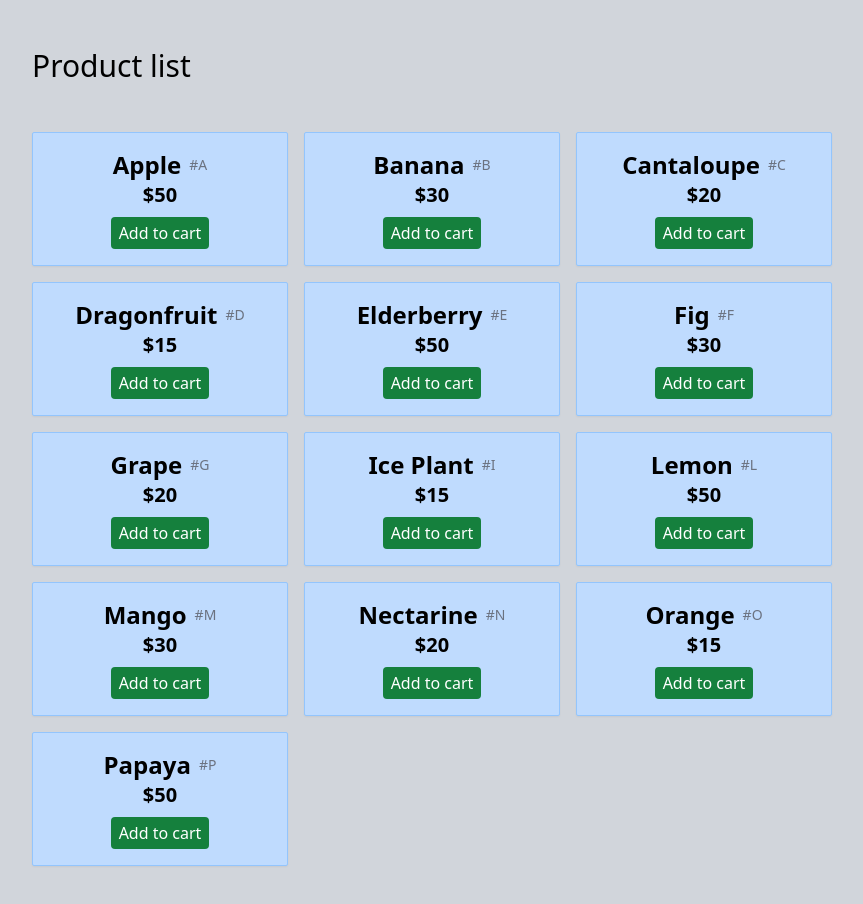
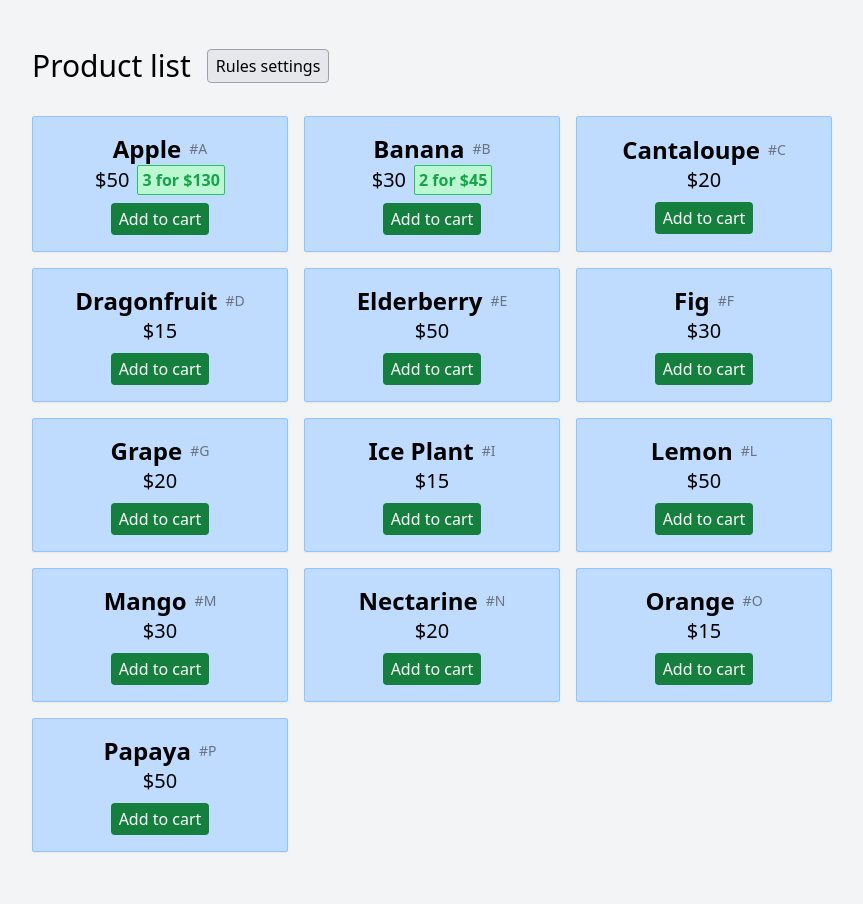
Before and after one commit to kkfuri/cart-homework, a React (Create React App) app: page / in a window 1280 px wide. Shown: the top 904 px of the page, without its empty margins (0-863 px from the left). Built offline with nearby package versions, Linux system fonts and the light colour scheme.

Commit message:
feat: improve rules api and start page for rules

```diff
--- a/src/components/Cart.tsx
+++ b/src/components/Cart.tsx
@@ -34,7 +34,7 @@ function Cart() {
       </button>
       <div
         className={[
-          "fixed bottom-0 left-0 right-0 lg:right-10 lg:left-auto lg:block",
+          "fixed bottom-0 lg:bottom-10 left-0 right-0 lg:right-10 lg:left-auto lg:block",
           isOpen ? "block" : "hidden",
         ].join(" ")}
       >
--- a/src/components/ProductCard.tsx
+++ b/src/components/ProductCard.tsx
@@ -1,18 +1,32 @@
-import { type Product } from "../utils/checkout";
+import { type Product, CustomRule } from "../utils/checkout";
 
 type ProductCardProps = {
   onClickAddToCart: (sku: string) => void;
+  rule?: CustomRule;
 } & Product;
 
-function ProductCard({ name, price, sku, onClickAddToCart }: ProductCardProps) {
+function ProductCard({
+  name,
+  price,
+  sku,
+  rule,
+  onClickAddToCart,
+}: ProductCardProps) {
   return (
     <div className="flex flex-col items-center justify-center shadow-sm border rounded-sm py-4 px-2 bg-blue-200 border-blue-300">
       <div className="mb-2 text-center">
-        <div className="flex space-x-2 items-center">
+        <div className="flex space-x-2 items-center justify-center">
           <h3 className="font-bold text-lg md:text-2xl">{name}</h3>
           <span className="text-sm text-gray-500">#{sku}</span>
         </div>
-        <h4 className="font-bold text-xl">${price}</h4>
+        <div className="flex lg:space-x-2 items-center justify-center lg:flex-row flex-col">
+          <h4 className="text-xl">${price}</h4>
+          {rule && (
+            <h5 className="font-bold text-green-600 px-1 py-0.5 border border-green-500 bg-green-200 rounded-sm">
+              {rule?.quantity} for ${rule?.price}
+            </h5>
+          )}
+        </div>
       </div>
       <button
         className="rounded px-2 py-1 bg-green-700 hover:bg-green-500 transition text-white"
--- /dev/null
+++ b/src/components/Rules.tsx
@@ -0,0 +1,87 @@
+import { useState } from "react";
+import { useProducts } from "../context/products.context";
+import { useRules } from "../context/rules.context";
+
+function Rules() {
+  const { rules, removeRule } = useRules();
+  const { products } = useProducts();
+  const [isOpen, setIsOpen] = useState(false);
+
+  return (
+    <>
+      <button
+        onClick={() => setIsOpen(true)}
+        className="rounded border border-gray-400 bg-gray-200 px-2 py-1 flex items-center"
+      >
+        Rules settings
+      </button>
+      {isOpen && (
+        <div className="min-h-screen min-w-screen bg-white absolute inset-0 z-10">
+          <div className="max-w-5xl mx-auto py-12 px-8">
+            <div className="flex justify-between items-center mb-8">
+              <h3 className="text-xl lg:text-3xl">Rules</h3>
+              <button
+                className="rounded border border-gray-400 bg-gray-200 px-2 py-1 flex items-center"
+                onClick={() => setIsOpen(false)}
+              >
+                Close
+              </button>
+            </div>
+            <div className="my-4">
+              <h5 className="text-lg font-bold mb-2">Create new rule</h5>
+              <form className="flex space-x-4">
+                <select
+                  name="sku"
+                  className="border border-gray-200 p-2 text-sm rounded"
+                >
+                  {Object.entries(products)
+                    .filter(([sku]) => !rules[sku])
+                    .map(([sku, product]) => (
+                      <option value={sku}>{product.name}</option>
+                    ))}
+                </select>
+                <input
+                  type="text"
+                  inputMode="numeric"
+                  pattern="[0-9]*"
+                  name="quantity"
+                  placeholder="Quantity"
+                  className="border border-gray-200 p-2 text-sm rounded"
+                />
+                <input
+                  type="text"
+                  inputMode="numeric"
+                  pattern="[0-9]*"
+                  name="price"
+                  placeholder="Price"
+                  className="border border-gray-200 p-2 text-sm rounded"
+                />
+                <button type="submit">Create!</button>
+              </form>
+            </div>
+            <ul className="grid grid-cols-2 lg:grid-cols-3 h-full gap-4">
+              {Object.entries(rules).map(([sku, rule]) => (
+                <li
+                  className="p-4 flex items-center justify-between rounded border border-gray-300"
+                  key={sku}
+                >
+                  <span>
+                    {products[sku].name}: {rule.quantity} for ${rule.price}
+                  </span>
+                  <button
+                    className="text-red-500 px-1 py-0.5 text-sm border border-red-500 rounded-sm hover:bg-red-100/50 transition"
+                    onClick={() => removeRule(sku)}
+                  >
+                    Delete rule
+                  </button>
+                </li>
+              ))}
+            </ul>
+          </div>
+        </div>
+      )}
+    </>
+  );
+}
+
+export default Rules;
--- a/src/context/rules.context.tsx
+++ b/src/context/rules.context.tsx
@@ -8,7 +8,8 @@ interface ContextProps {
 }
 
 type RulesContextType = {
-  rules: CustomRule[];
+  rules: Record<string, CustomRule>;
+  removeRule: (sku: string) => void;
 };
 
 export const RulesContext = React.createContext<RulesContextType | undefined>(
@@ -16,10 +17,20 @@ export const RulesContext = React.createContext<RulesContextType | undefined>(
 );
 
 export const RulesProvider = ({ children }: ContextProps) => {
-  const [rules] = useState(DEFAULT_RULES);
+  const [rules, setRules] = useState(DEFAULT_RULES);
+
+  function removeRule(sku: string) {
+    setRules((v) => {
+      const copy = { ...v };
+      delete copy[sku as keyof typeof rules];
+      return copy;
+    });
+  }
 
   return (
-    <RulesContext.Provider value={{ rules }}>{children}</RulesContext.Provider>
+    <RulesContext.Provider value={{ rules, removeRule }}>
+      {children}
+    </RulesContext.Provider>
   );
 };
 
--- a/src/index.css
+++ b/src/index.css
@@ -3,5 +3,5 @@
 @tailwind utilities;
 
 body {
-  @apply bg-gray-200;
+  @apply bg-gray-100;
 }
--- a/src/pages/Homepage.tsx
+++ b/src/pages/Homepage.tsx
@@ -1,29 +1,34 @@
 import ProductCard from "../components/ProductCard";
+import Cart from "../components/Cart";
+import Rules from "../components/Rules";
 
 import { useProducts } from "../context/products.context";
 import { useCart } from "../context/cart.context";
-import Cart from "../components/Cart";
+import { useRules } from "../context/rules.context";
 
 function Homepage() {
   const { products } = useProducts();
+  const { rules } = useRules();
   const { addItemToCart } = useCart();
 
   return (
-    <div className="bg-gray-300 min-h-screen px-8 py-12">
-      <div className="max-w-5xl mx-auto lg:mr-[26rem]">
+    <div className="max-w-5xl mx-auto lg:mr-[26rem] min-h-screen px-8 py-12">
       <div className="flex items-center justify-between">
-          <h2 className="text-3xl">Product list</h2>
+        <div className="flex items-center space-x-4">
+          <h2 className="text-xl lg:text-3xl">Product list</h2>
+          <Rules />
+        </div>
         <Cart />
       </div>
-        <div className="grid grid-cols-2 md:grid-cols-3 gap-4 mt-12">
+      <div className="grid grid-cols-2 md:grid-cols-3 gap-4 mt-8">
         {Object.values(products).map((product) => (
           <ProductCard
             key={product.sku}
             {...product}
+            rule={rules[product.sku]}
             onClickAddToCart={addItemToCart}
           />
         ))}
-        </div>
       </div>
     </div>
   );
--- a/src/utils/checkout/constants.ts
+++ b/src/utils/checkout/constants.ts
@@ -14,15 +14,7 @@ export const DEFAULT_PRODUCTS = {
   P: { sku: "P", price: 50, name: "Papaya" },
 };
 
-export const DEFAULT_RULES = [
-  {
-    product: "A",
-    quantity: 3,
-    price: 130,
-  },
-  {
-    product: "B",
-    quantity: 2,
-    price: 45,
-  },
-];
+export const DEFAULT_RULES = {
+  A: { quantity: 3, price: 130 },
+  B: { quantity: 2, price: 45 },
+};
--- a/src/utils/checkout/index.ts
+++ b/src/utils/checkout/index.ts
@@ -1,12 +1,12 @@
 import { DEFAULT_PRODUCTS, DEFAULT_RULES } from "./constants";
 
 export type Product = { sku: string; price: number; name: string };
-export type CustomRule = { product: string; quantity: number; price: number };
+export type CustomRule = { quantity: number; price: number };
 
 type CheckoutInputs = {
   cart: string;
   products?: Record<Product["sku"], Product>;
-  rules?: CustomRule[];
+  rules?: Record<Product["sku"], CustomRule>;
 };
 
 export function calculateCart(cart: string): Record<string, number> {
@@ -22,11 +22,10 @@ export function calculateCart(cart: string): Record<string, number> {
 export function calculateItemPrice(
   product: Product,
   amount: number,
-  rules: CustomRule[]
+  rules: Record<Product["sku"], CustomRule>
 ): number {
-  const customRule = rules.find(
-    (rule) => rule.product === product.sku && amount >= rule.quantity
-  );
+  const customRule =
+    amount >= rules[product.sku]?.quantity && rules[product.sku];
 
   let price = 0;
 
```
Also changed, not shown: 1 other file (tests, documents, lock files or other folders). Lines whose indentation alone changed are shown as unchanged.
